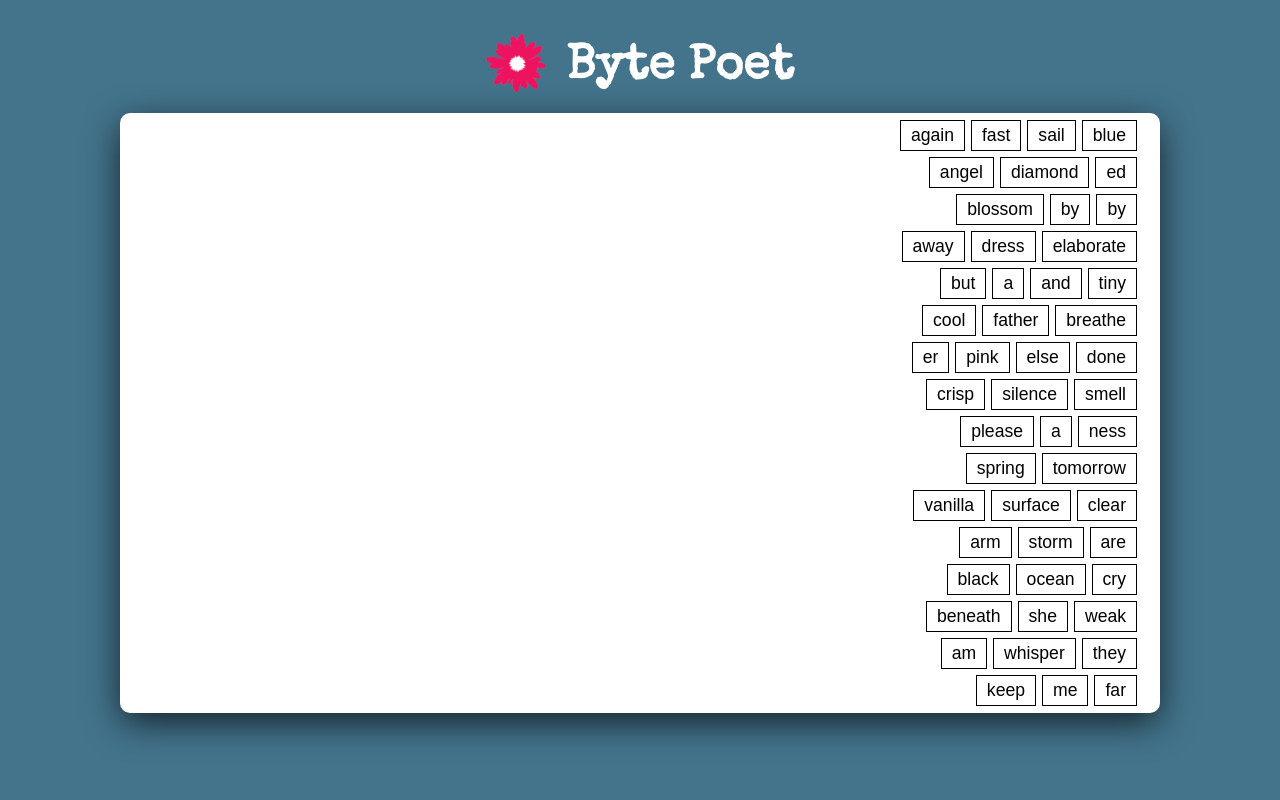
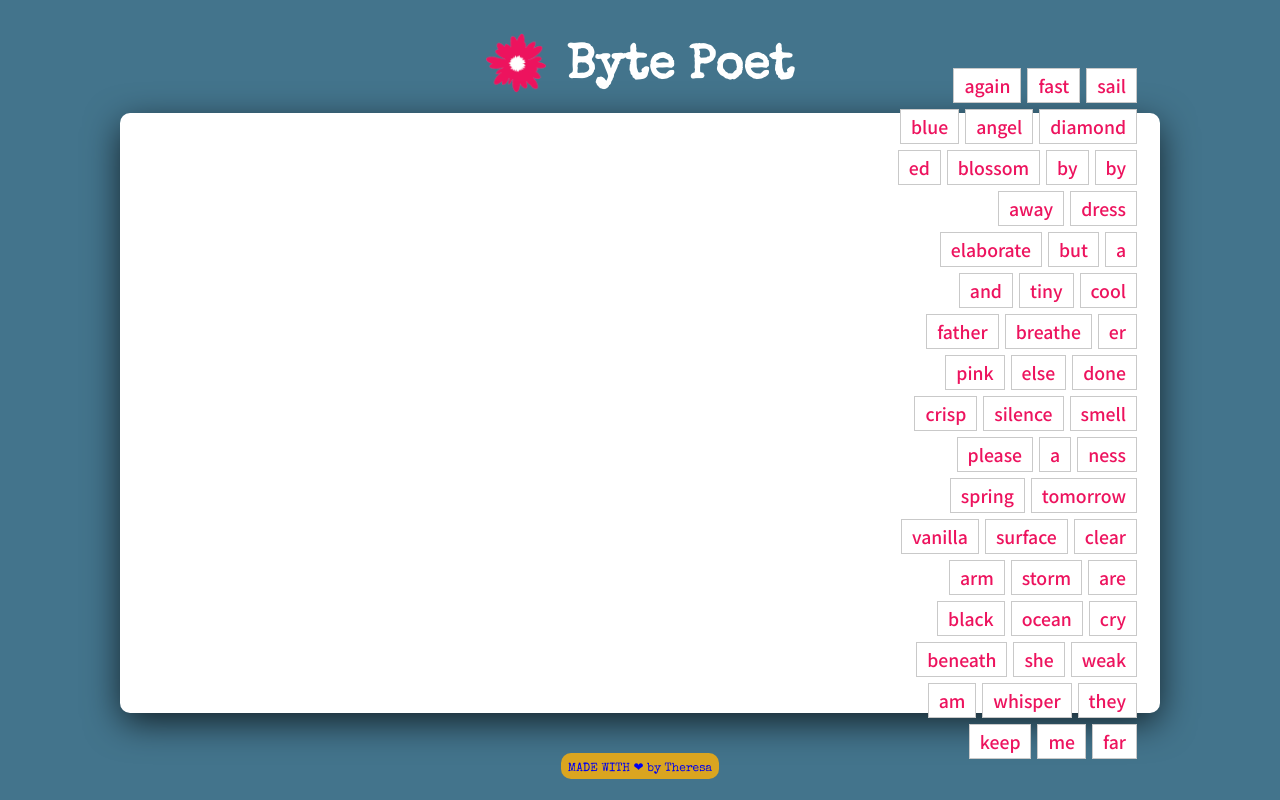
Before and after one commit to theresamorelli/byte-poet, a React (Create React App) app: page / in a window 1280 px wide. Built offline with nearby package versions, Linux system fonts and the light colour scheme.

Commit message:
More adjusting styles, fix react error

```diff
--- a/src/App.tsx
+++ b/src/App.tsx
@@ -1,12 +1,16 @@
 import React from 'react';
 import Header from './components/Header';
 import Board from './components/Board';
+import Footer from './components/Footer';
 
 const App: React.FC = () => {
   return (
-    <div className="App">
+    <div
+      id="app"
+    >
       <Header />
       <Board />
+      <Footer />
     </div>
   );
 };
--- a/src/components/Word.tsx
+++ b/src/components/Word.tsx
@@ -1,26 +1,34 @@
 import React, { useState, useCallback } from 'react';
 import Draggable from 'react-draggable';
-// import { useDrag } from 'react-dnd';
 import styled from 'styled-components';
 
 interface WordObject {
   text: string;
 }
 
-const StyledWord = styled.div`
+const StyledWord = styled.div<{ zIndex: number }>`
   font-size: 1.1rem;
   padding: 4px 10px;
   margin: 3px;
-  border: 1px solid black;
+  border: 1px solid #00000036;
   cursor: default;
-  font-family: 'Rubik',  sans-serif;
+  font-family: 'Noto Sans JP', sans-serif;
   background: #fff;
+  color: #ed135e;
+  font-weight: 500;
+  z-index: ${(props) => props.zIndex};
 `;
 
 const Word: React.FC<WordObject> = ({ text }) => {
+  const [zIndex, setZindex] = useState(0);
+
+  const handleStart = () => {
+    setZindex(zIndex + 1);
+  };
+
   return (
-    <Draggable bounds={'#board'}>
-      <StyledWord>{text}</StyledWord>
+    <Draggable bounds={'#board'} onStart={handleStart}>
+      <StyledWord zIndex={zIndex}>{text}</StyledWord>
     </Draggable>
   );
 };
--- a/src/components/WordTray.tsx
+++ b/src/components/WordTray.tsx
@@ -15,8 +15,8 @@ const WordTray: React.FC = () => {
   const randomWords = words.sort(() => 0.5 - Math.random()).slice(0, 50);
   return (
     <StyledWordTray>
-      {randomWords.map((word) => (
-        <Word text={word} />
+      {randomWords.map((word, i) => (
+        <Word text={word} key={i} />
       ))}
     </StyledWordTray>
   );
```
